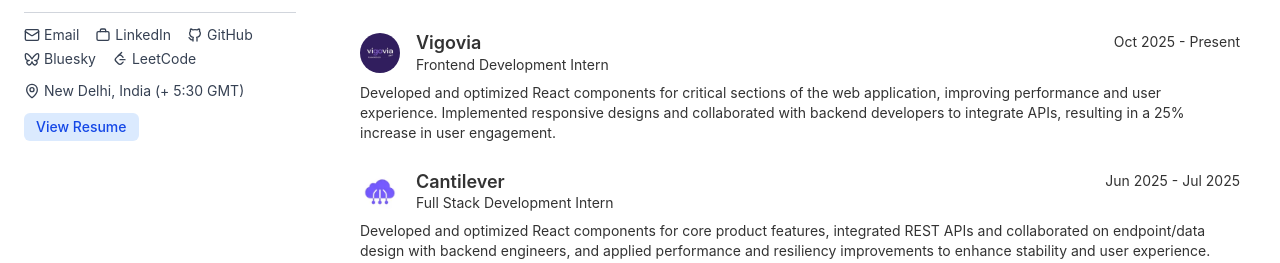
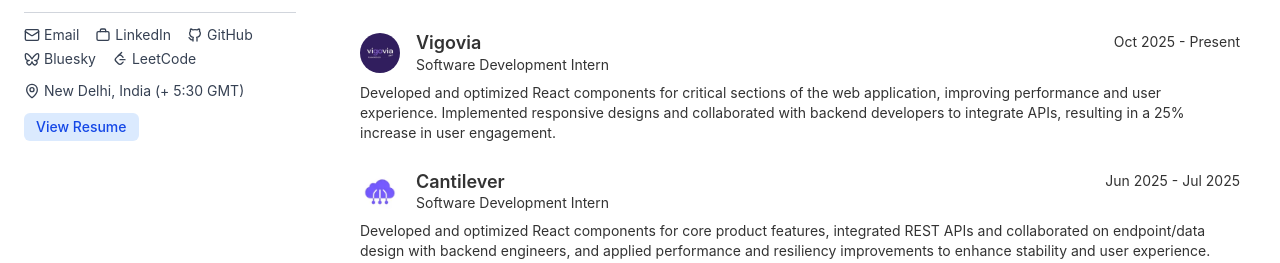
Before and after one commit to sameersharmadev/sameersharmadev, a Next.js app: page / in a window 1280 px wide. Shown: the part 308-571 px from the top of the page. Built offline with nearby package versions, Linux system fonts and the light colour scheme.

Commit message:
update experience

```diff
--- a/components/WorkExperience.jsx
+++ b/components/WorkExperience.jsx
@@ -44,7 +44,7 @@ export default function Experience() {
         {
             id: 'cantilever',
             company: 'Cantilever',
-            title: 'Full Stack Development Intern',
+            title: 'Software Development Intern',
             duration: 'Jun 2025 - Jul 2025',
             description:
                 'Developed and optimized React components for core product features, integrated REST APIs and collaborated on endpoint/data design with backend engineers, and applied performance and resiliency improvements to enhance stability and user experience.',
@@ -52,7 +52,7 @@ export default function Experience() {
         {
             id: 'vigovia',
             company: 'Vigovia',
-            title: 'Frontend Development Intern',
+            title: 'Software Development Intern',
             duration: 'Oct 2025 - Present',
             description:
                 'Developed and optimized React components for critical sections of the web application, improving performance and user experience. Implemented responsive designs and collaborated with backend developers to integrate APIs, resulting in a 25% increase in user engagement.',
```
